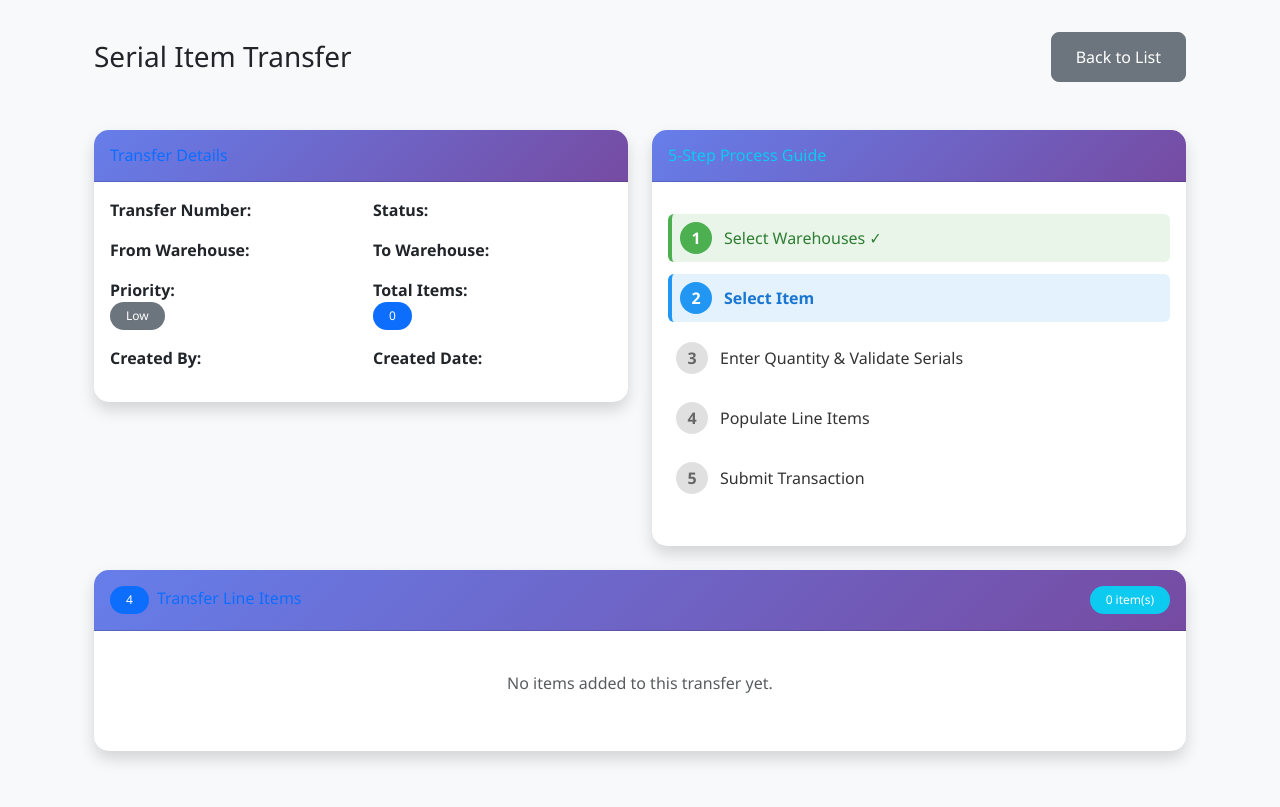
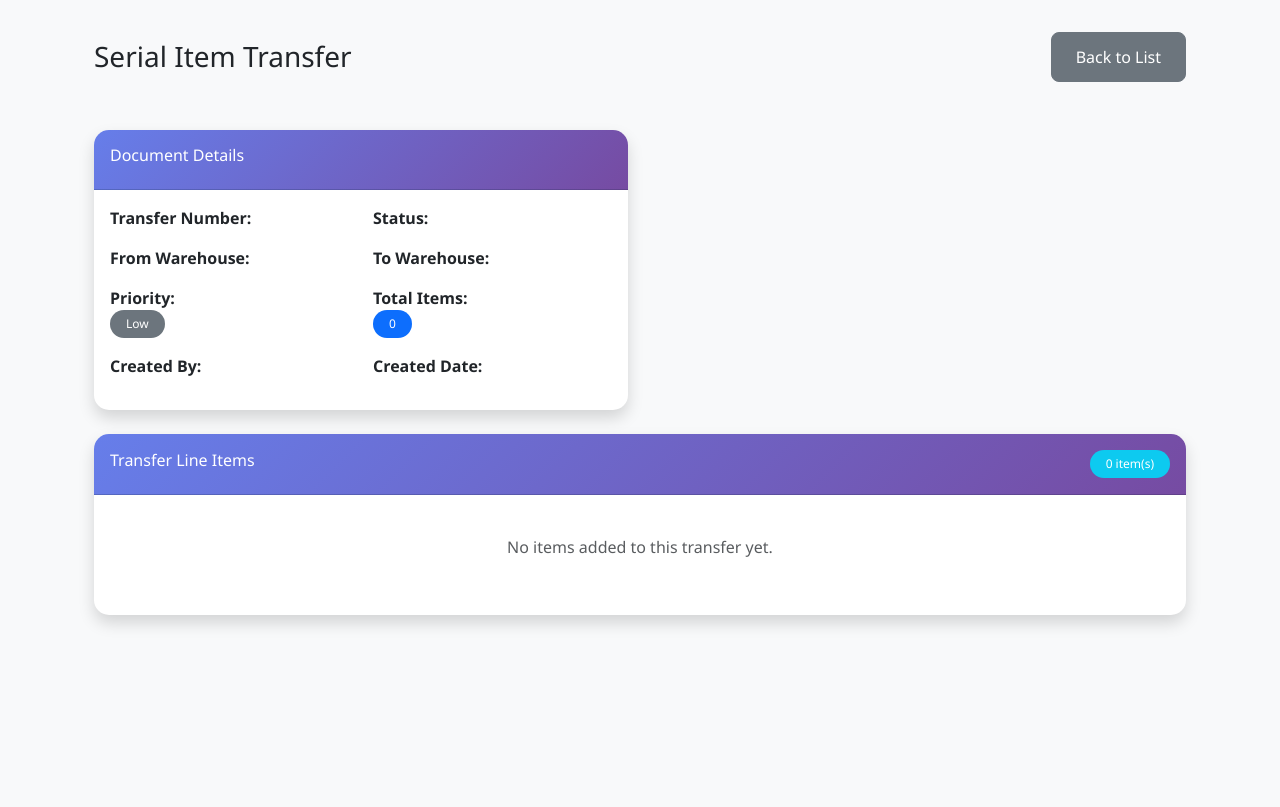
Before and after one commit to pragavigithub/IT_Lobby_20250909, a Python web app: template templates/serial_item_transfer/detail.html in a window 1280 px wide. After the commit the page ends 626 px from the top, so only its background shows below. Run offline with Jinja, Linux system fonts and the light colour scheme; the template is opened without the code that fills it, so the values that code supplies are empty; some libraries are stand-ins or nearby versions.

Commit message:
Details Commit

```diff
--- a/templates/serial_item_transfer/detail.html
+++ b/templates/serial_item_transfer/detail.html
@@ -55,7 +55,7 @@
         <div class="col-md-6">
             <div class="card shadow">
                 <div class="card-header py-3">
-                    <h6 class="mb-0 font-weight-bold text-primary">Transfer Details</h6>
+                    <h6 >Document Details</h6>
                 </div>
                 <div class="card-body">
                     <div class="row">
@@ -121,37 +121,37 @@
             </div>
         </div>
 
-        <div class="col-md-6">
-            <div class="card shadow">
-                <div class="card-header py-3">
-                    <h6 class="mb-0 font-weight-bold text-info">5-Step Process Guide</h6>
-                </div>
-                <div class="card-body">
-                    <div class="step-guide">
-                        <div class="step-item">
-                            <span class="step-number completed">1</span>
-                            <span class="step-text">Select Warehouses ✓</span>
-                        </div>
-                        <div class="step-item" id="step2">
-                            <span class="step-number">2</span>
-                            <span class="step-text">Select Item</span>
-                        </div>
-                        <div class="step-item" id="step3">
-                            <span class="step-number">3</span>
-                            <span class="step-text">Enter Quantity & Validate Serials</span>
-                        </div>
-                        <div class="step-item" id="step4">
-                            <span class="step-number">4</span>
-                            <span class="step-text">Populate Line Items</span>
-                        </div>
-                        <div class="step-item" id="step5">
-                            <span class="step-number">5</span>
-                            <span class="step-text">Submit Transaction</span>
-                        </div>
-                    </div>
-                </div>
-            </div>
-        </div>
+<!--        <div class="col-md-6">-->
+<!--            <div class="card shadow">-->
+<!--                <div class="card-header py-3">-->
+<!--                    <h6 class="mb-0 font-weight-bold text-info">5-Step Process Guide</h6>-->
+<!--                </div>-->
+<!--                <div class="card-body">-->
+<!--                    <div class="step-guide">-->
+<!--                        <div class="step-item">-->
+<!--                            <span class="step-number completed">1</span>-->
+<!--                            <span class="step-text">Select Warehouses ✓</span>-->
+<!--                        </div>-->
+<!--                        <div class="step-item" id="step2">-->
+<!--                            <span class="step-number">2</span>-->
+<!--                            <span class="step-text">Select Item</span>-->
+<!--                        </div>-->
+<!--                        <div class="step-item" id="step3">-->
+<!--                            <span class="step-number">3</span>-->
+<!--                            <span class="step-text">Enter Quantity & Validate Serials</span>-->
+<!--                        </div>-->
+<!--                        <div class="step-item" id="step4">-->
+<!--                            <span class="step-number">4</span>-->
+<!--                            <span class="step-text">Populate Line Items</span>-->
+<!--                        </div>-->
+<!--                        <div class="step-item" id="step5">-->
+<!--                            <span class="step-number">5</span>-->
+<!--                            <span class="step-text">Submit Transaction</span>-->
+<!--                        </div>-->
+<!--                    </div>-->
+<!--                </div>-->
+<!--            </div>-->
+<!--        </div>-->
     </div>
 
     <!-- 5-Step Workflow Section -->
@@ -160,14 +160,14 @@
         <div class="col-12">
             <div class="card shadow">
                 <div class="card-header py-3">
-                    <h6 class="mb-0 font-weight-bold text-primary">Add Items to Transfer</h6>
+                    <h6 >Add Items to Transfer</h6>
                 </div>
                 <div class="card-body">
 
                     <!-- Step 2: Select Item -->
                     <div class="step-section" id="stepSection2">
                         <h5 class="text-primary mb-3">
-                            <span class="badge bg-primary me-2">2</span>Select Item
+                            <span class="badge bg-primary me-2"></span>Select Item
                         </h5>
                         <div class="row mb-3">
                             <div class="col-md-8">
@@ -278,8 +278,8 @@
         <div class="col-12">
             <div class="card shadow">
                 <div class="card-header py-3 d-flex justify-content-between align-items-center">
-                    <h6 class="mb-0 font-weight-bold text-primary">
-                        <span class="badge bg-primary me-2">4</span>Transfer Line Items
+                    <h6>
+                        <span class="badge bg-primary me-2"></span>Transfer Line Items
                     </h6>
                     <span class="badge bg-info">{{ transfer.items|length }} item(s)</span>
                 </div>
```
Also changed, not shown: 1 other file.
